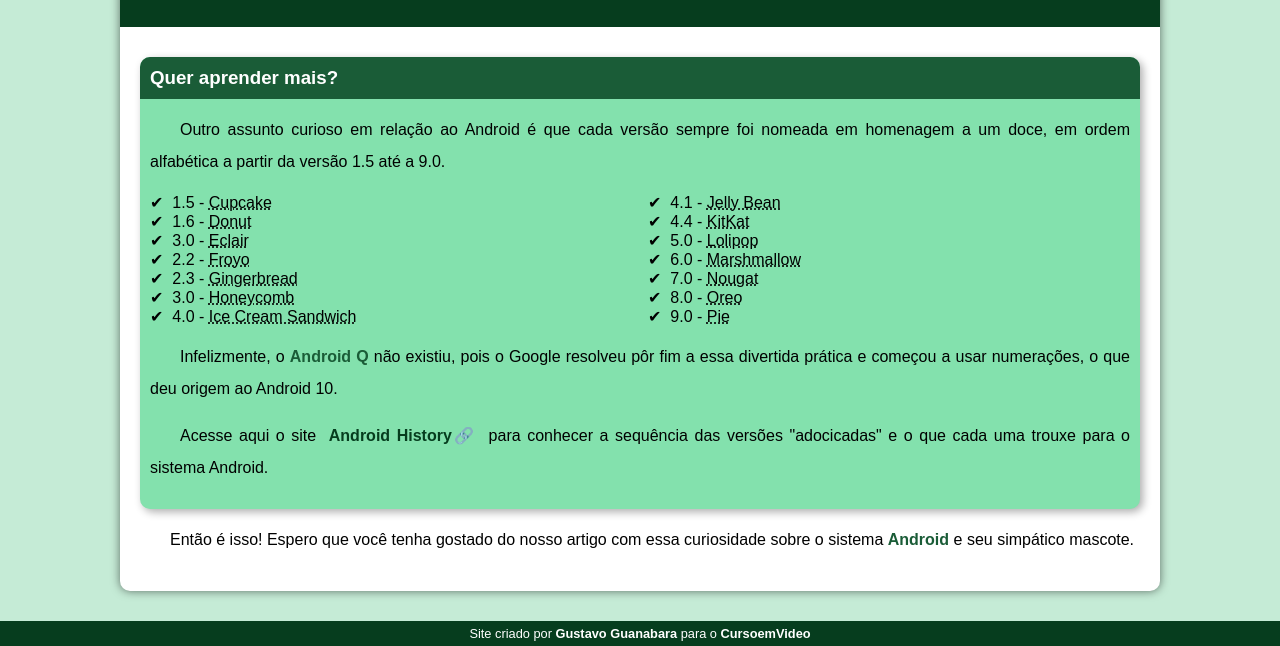
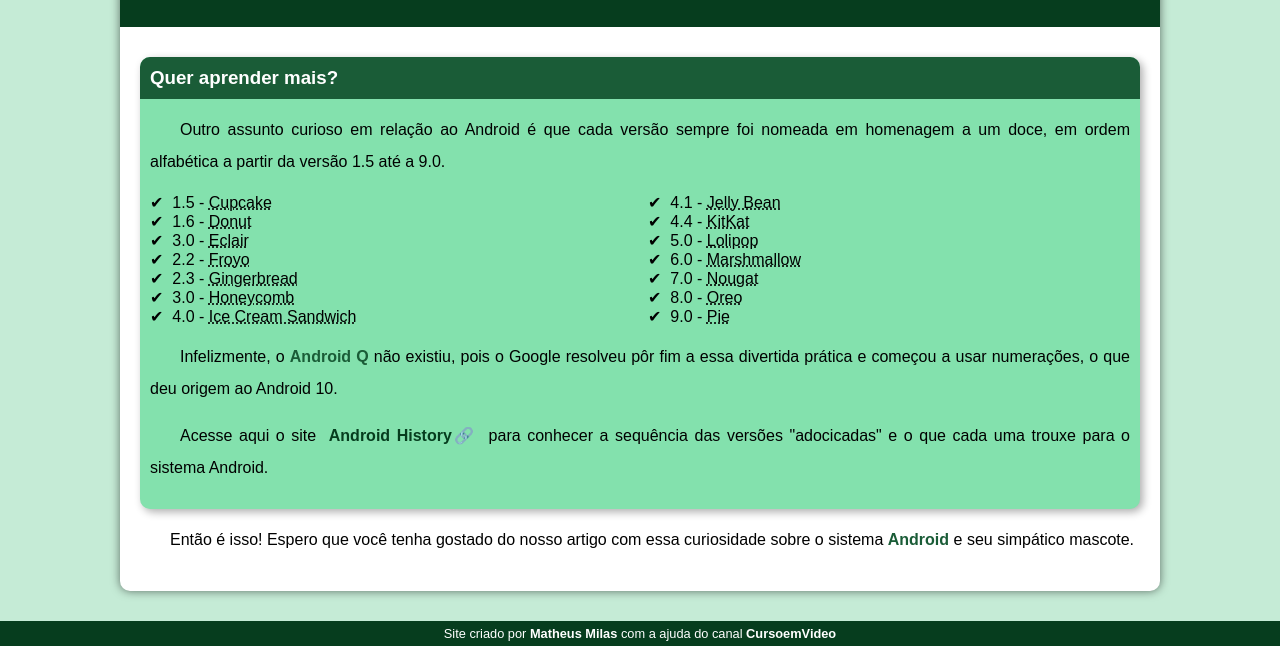
Before and after one commit to MatheusMilas/projeto-android, a plain HTML site: page index.html in a window 1280 px wide. Shown: the part 2340-2986 px from the top of the page. Drawn offline with Linux system fonts and the light colour scheme.

Commit message:
Fiz algumas alterações

```diff
--- a/index.html
+++ b/index.html
@@ -89,7 +89,7 @@
         </article>
     </main>
     <footer>
-        <p>Site criado por <a href="https://gustavoguanabara.github.io/" target="_blank">Gustavo Guanabara</a> para o <a href="https://www.youtube.com/results?search_query=curso+em+video+">CursoemVideo</a></p>
+        <p>Site criado por <a href="https://github.com/MatheusMilas" target="_blank">Matheus Milas</a> com a ajuda do canal <a href="https://www.youtube.com/results?search_query=curso+em+video+">CursoemVideo</a></p>
     </footer>
 </body>
 </html>
```
